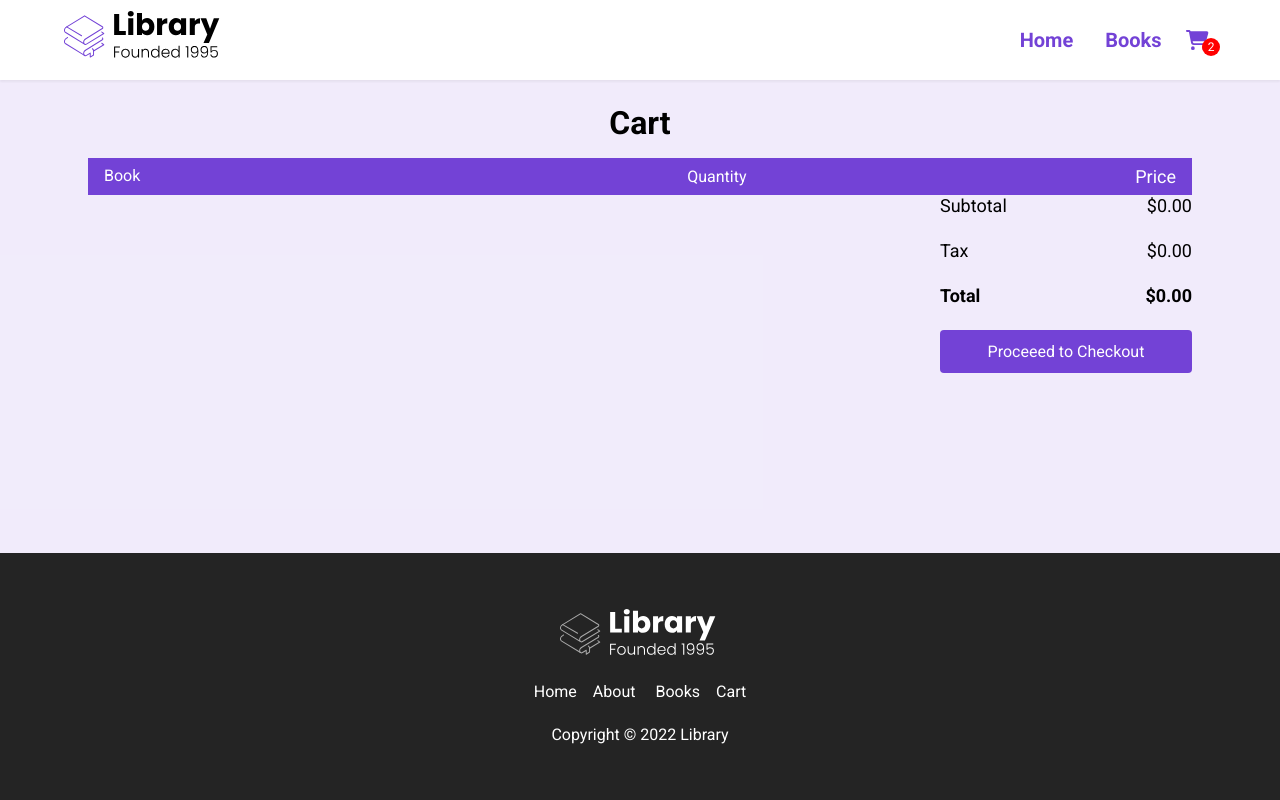
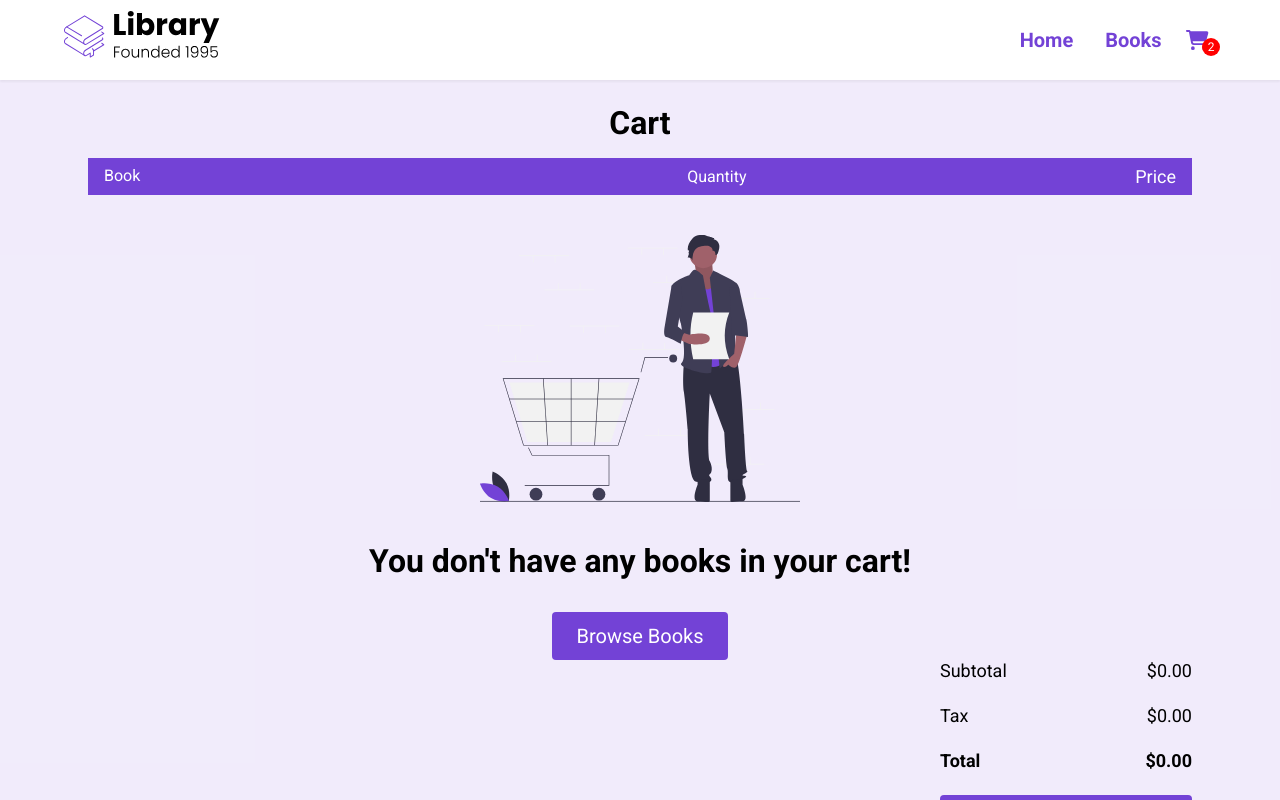
Before and after one commit to funkygoose/react-library, a React (Create React App) app: page /cart in a window 1280 px wide. Shown: the top 800 px of the page. Built offline with nearby package versions, Linux system fonts and the light colour scheme.

Commit message:
initial commit

```diff
--- a/src/pages/Cart.jsx
+++ b/src/pages/Cart.jsx
@@ -1,12 +1,12 @@
 import React, { useState, useEffect } from "react";
+import { Link } from "react-router-dom";
+import EmptyCart from "../assets/empty_cart.svg";
 
 const Cart = ({ cart, changeQuantity, removeItem }) => {
   const total = () => {
     let price = 0;
     cart.forEach((item) => {
-      price += +(
-        (item.salePrice || item.originalPrice) * item.quantity
-      );
+      price += +((item.salePrice || item.originalPrice) * item.quantity);
     });
     return price;
   };
@@ -42,7 +42,12 @@
                           <span className="cart__book--price">
                             ${(book.salePrice || book.originalPrice).toFixed(2)}
                           </span>
-                          <button className="cart__book--remove" onClick={() => removeItem(book)}>Remove</button>
+                          <button
+                            className="cart__book--remove"
+                            onClick={() => removeItem(book)}
+                          >
+                            Remove
+                          </button>
                         </div>
                       </div>
                       <div className="cart__quantity">
@@ -67,6 +72,13 @@
                   );
                 })}
               </div>
+              <div className="cart__empty">
+                <img src={EmptyCart} alt="" className="cart__empty--img" />
+                <h2>You don't have any books in your cart!</h2>
+                <Link to="/books">
+                  <button className="btn">Browse Books</button>
+                </Link>
+              </div>
             </div>
             <div className="total">
               <div className="total__item total__sub--total">
@@ -79,7 +91,7 @@
               </div>
               <div className="total__item total__price">
                 <span>Total</span>
-                <span>${(total()).toFixed(2)}</span>
+                <span>${total().toFixed(2)}</span>
               </div>
               <button
                 className="btn btn__checkout no-cursor"
```
